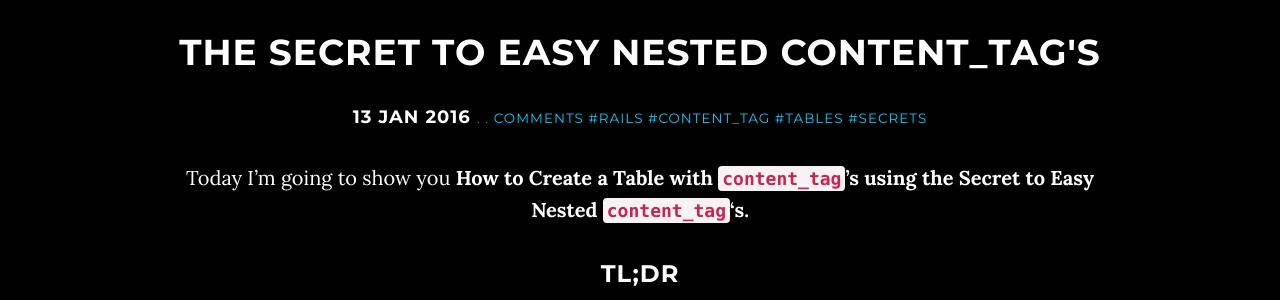
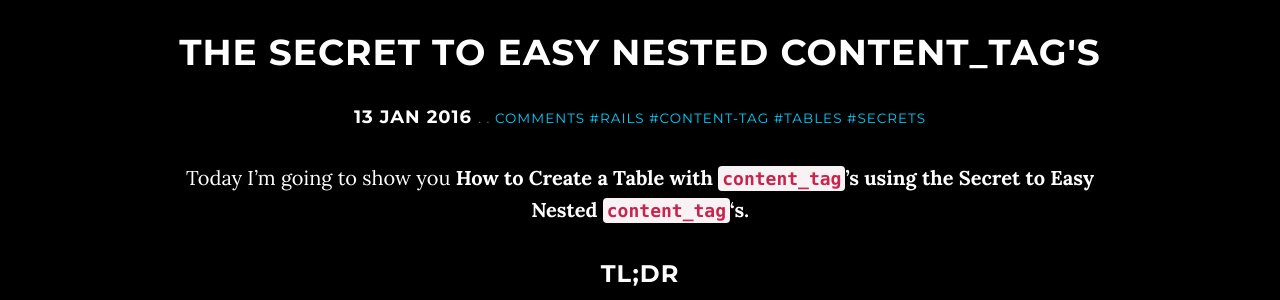
Before and after one commit to addstar34/addstar34.github.io, a Jekyll site: the page built from _posts/2016-01-13-the-secret-to-easy-nested-content-tags.md, in a window 1280 px wide and 900 px high. Shown: the part 217-517 px from the top of the window. Built offline with Jekyll 4.4.1, drawn with Linux system fonts in a browser that asks for light colours; nearby versions of some CDN libraries; comment, search, counter and statistics services are not loaded; a style sheet for code colours, icons or effects is not loaded.

Commit message:
can't use underscore in tags as url tags are generated with hypens

```diff
--- a/_posts/2016-01-13-the-secret-to-easy-nested-content-tags.md
+++ b/_posts/2016-01-13-the-secret-to-easy-nested-content-tags.md
@@ -3,7 +3,7 @@ layout: post
 section-type: post
 title: The Secret to Easy Nested Content_tag's
 category:
-tags: [ 'rails', 'content_tag', 'tables', 'secrets' ]
+tags: [ 'rails', 'content-tag', 'tables', 'secrets' ]
 ---
 
 Today I’m going to show you <strong>How to Create a Table with <code>content_tag</code>'s using the Secret to Easy Nested <code>content_tag</code>‘s.
--- a/tags/content_tag.html
+++ b/tags/content-tag.html
@@ -1,6 +1,6 @@
 ---
 layout: tag
 section-type: tag
-title: content_tag
+title: content-tag
 ---
 ## Tag
```
